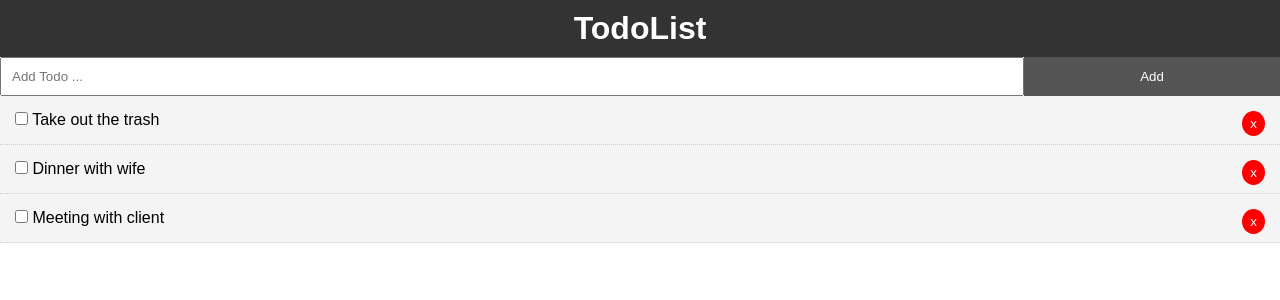
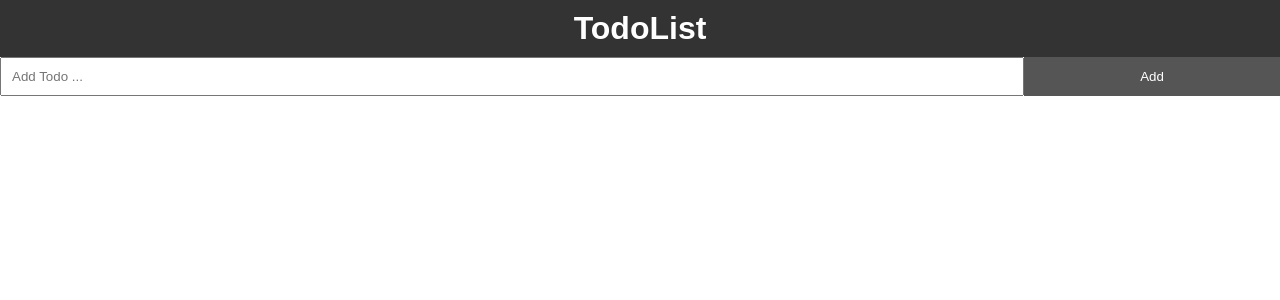
Before and after one commit to EdwinWalela/react-refresher, a React (Create React App) app: page / in a window 1280 px wide. Shown: the top 300 px of the page. Built offline with nearby package versions, Linux system fonts and the light colour scheme.

Commit message:
generate uuids for new todos

```diff
--- a/package.json
+++ b/package.json
@@ -5,7 +5,8 @@
   "dependencies": {
     "react": "^16.8.6",
     "react-dom": "^16.8.6",
-    "react-scripts": "3.0.1"
+    "react-scripts": "3.0.1",
+    "uuid": "^3.3.2"
   },
   "scripts": {
     "start": "react-scripts start",
--- a/src/App.jsx
+++ b/src/App.jsx
@@ -1,4 +1,5 @@
 import React, { Component } from 'react';
+import uuid from 'uuid'
 import './App.css';
 import Todos from './components/Todos';
 import Header from './components/layout/Header.jsx';
@@ -8,21 +9,7 @@ class App extends Component{
 
 	state = {
 		todos:[
-			{
-				id:1,
-				title: 'Take out the trash',
-				completed:false
-			},
-			{
-				id:2,
-				title: 'Dinner with wife',
-				completed:false
-			},
-			{
-				id:3,
-				title: 'Meeting with client',
-				completed:false
-			}
+
 		]
 	}
 
@@ -49,7 +36,7 @@ class App extends Component{
 
 	handleNewTodo = (title) =>{
 		const newTodo = {
-			id:4,
+			id:uuid.v4(),
 			title,
 			completed:false
 		}
```
Also changed, not shown: 1 other file (tests, documents, lock files or other folders).
